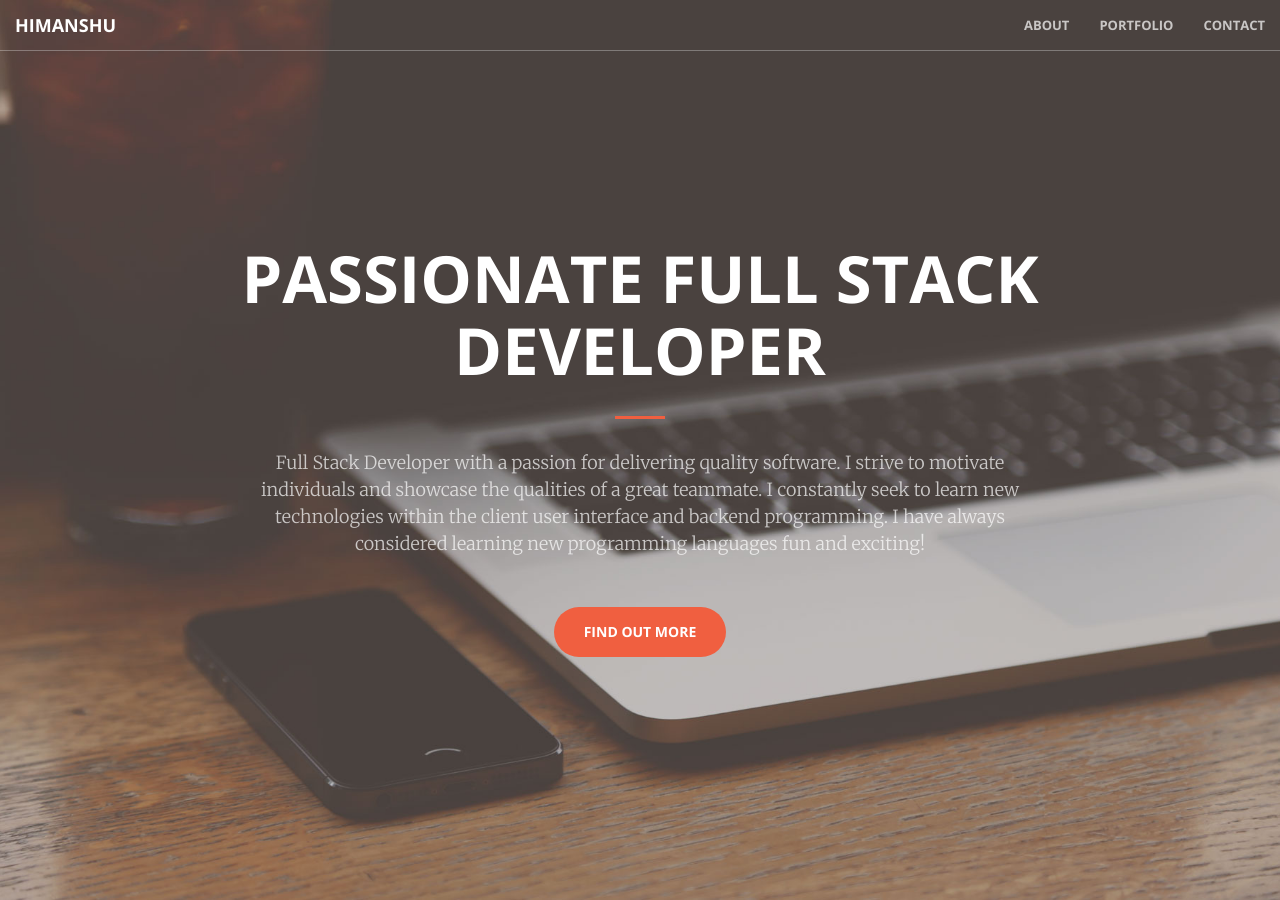
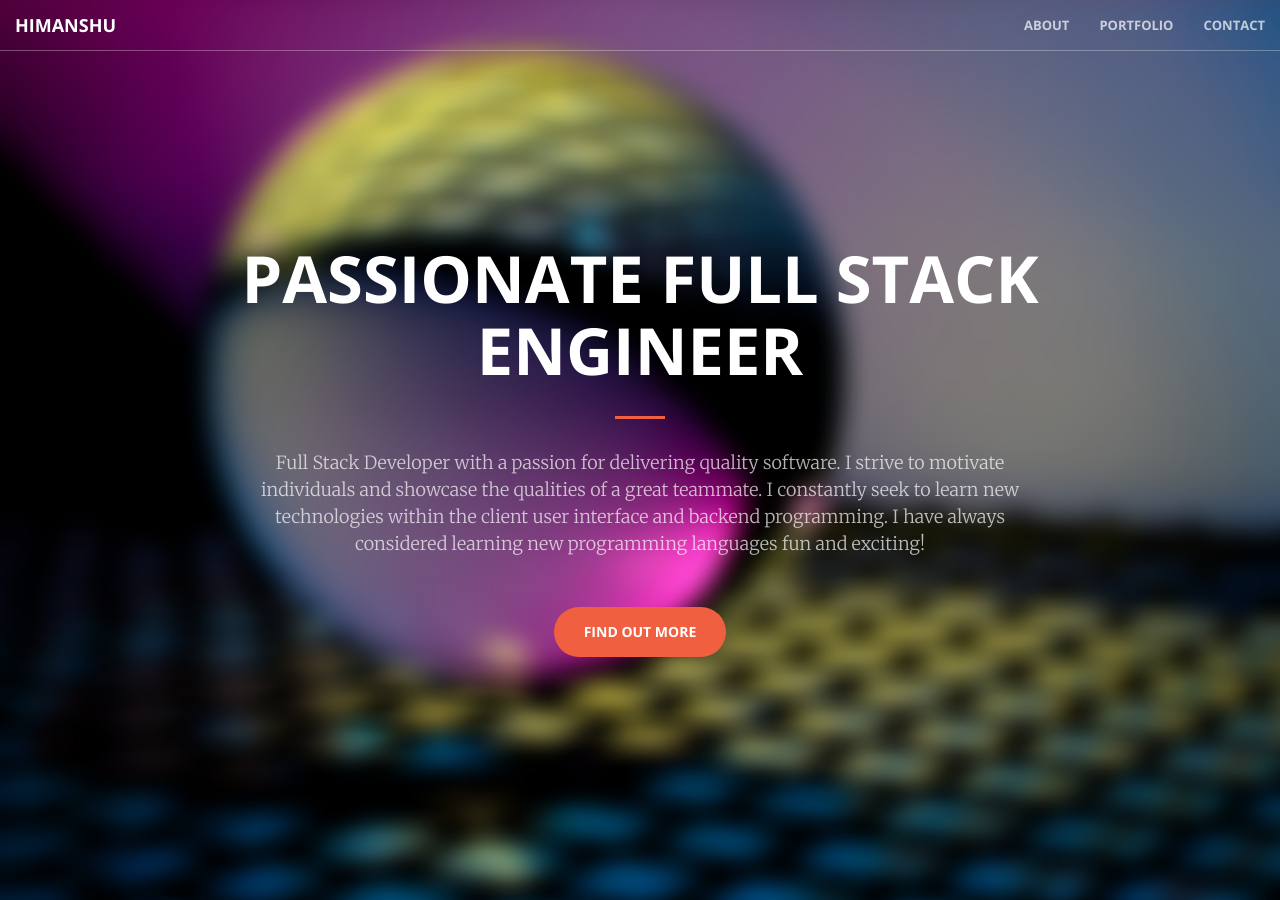
Before and after one commit to Himanshukumar30/Himanshu, a Jekyll site: the page built from index.html, in a window 1280 px wide and 900 px high. Built offline with Jekyll 4.4.1, drawn with Linux system fonts in a browser that asks for light colours.

Commit message:
updating header image

```diff
--- a/_includes/header.html
+++ b/_includes/header.html
@@ -1,7 +1,7 @@
 <header>
   <div class="header-content">
     <div class="header-content-inner">
-      <h1>Passionate Full Stack Developer</h1>
+      <h1>Passionate Full Stack Engineer</h1>
       <hr />
       <p>
         Full Stack Developer with a passion for delivering quality software. I
```
Also changed, not shown: img/header.jpg, 1 other file.
